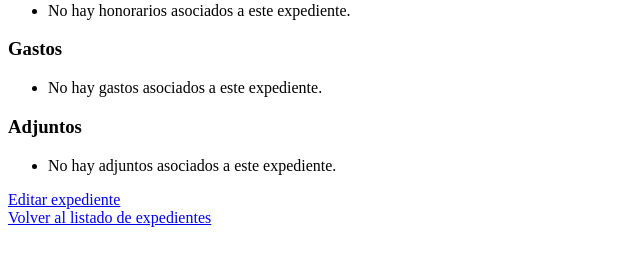
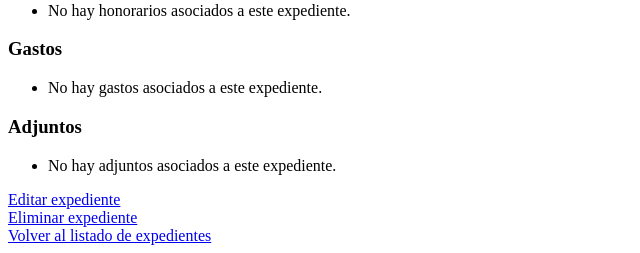
Before and after one commit to joaquintomasrana/gestion-juridica-web, a Django app: template templates/expedientes/expediente_detail.html in a window 1280 px wide. Shown: the part 626-879 px from the top of the page, without its empty margins (0-640 px from the left). Before the commit the page ends 853 px from the top, so only its background shows below. Run offline with Django 5.2, Linux system fonts and the light colour scheme; the template is opened without the code that fills it, so the values that code supplies are empty.

Commit message:
agregar link para borrar expediente y agregar confirmacion de borrado

```diff
--- a/templates/expedientes/expediente_detail.html
+++ b/templates/expedientes/expediente_detail.html
@@ -92,6 +92,10 @@
     </div>
 
     <div>
+        <a href="{% url 'expedientes:eliminar' expediente.pk %}">Eliminar expediente</a>
+    </div>
+
+    <div>
         <a href="{% url 'expedientes:lista' %}">Volver al listado de expedientes</a>
     </div>
 
```
